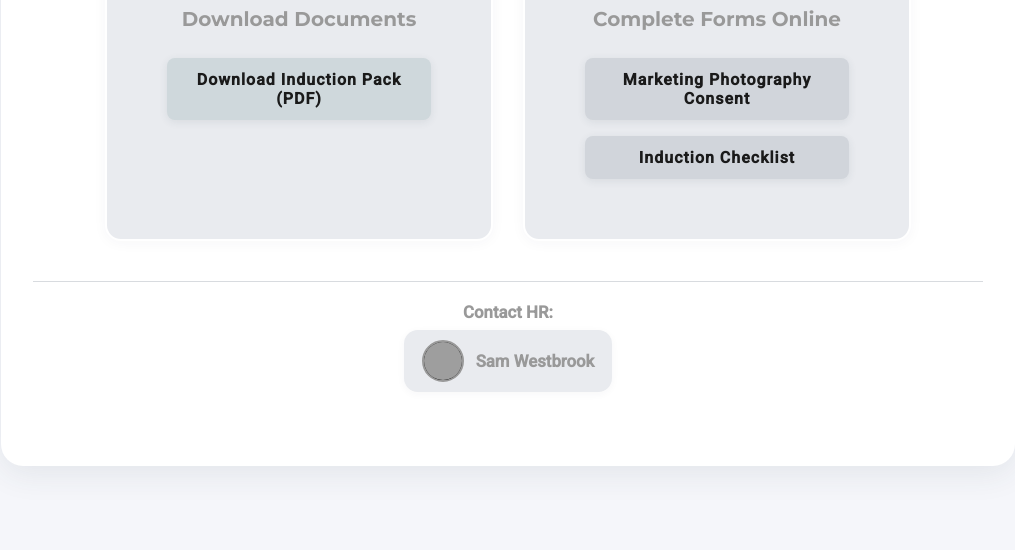
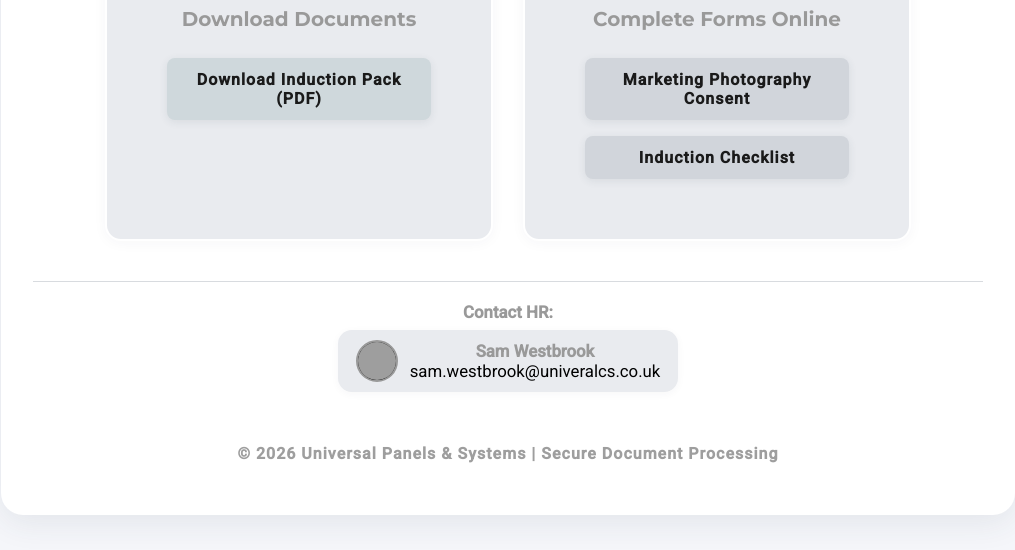
Before and after one commit to universal-Group/ups-induction, a plain HTML site: page index.html in a window 1280 px wide. Shown: the part 407-957 px from the top of the page, without its empty margins (132-1147 px from the left). Before the commit the page ends 908 px from the top, so only its background shows below. Drawn offline with Linux system fonts and the light colour scheme; grey boxes are pictures that could not be loaded.

Commit message:
Fix: Add missing footer section to index.html

```diff
--- a/index.html
+++ b/index.html
@@ -226,4 +226,13 @@
             <div class="hr-contacts">
                 <div class="contact-card">
                     <img src="https://ui-avatars.com/api/?name=Sam+Westbrook&background=000000&color=fff&size=64" class="contact-avatar" alt="Sam Westbrook">
-                    <span><strong style="color: var(--accent-grey);">Sam Westbrook</strong><br><a href="mailto:sam.westbrook@univeralcs.co.uk?subject=Induction%20Query" style="color: var(--primar
+                    <span><strong style="color: var(--accent-grey);">Sam Westbrook</strong><br><a href="mailto:sam.westbrook@univeralcs.co.uk?subject=Induction%20Query" style="color: var(--primary-black); text-decoration: none;">sam.westbrook@univeralcs.co.uk</a></span>
+                </div>
+            </div>
+        </div>
+        <div class="footer">
+            © 2026 Universal Panels & Systems | Secure Document Processing
+        </div>
+    </div>
+</body>
+</html>
```
